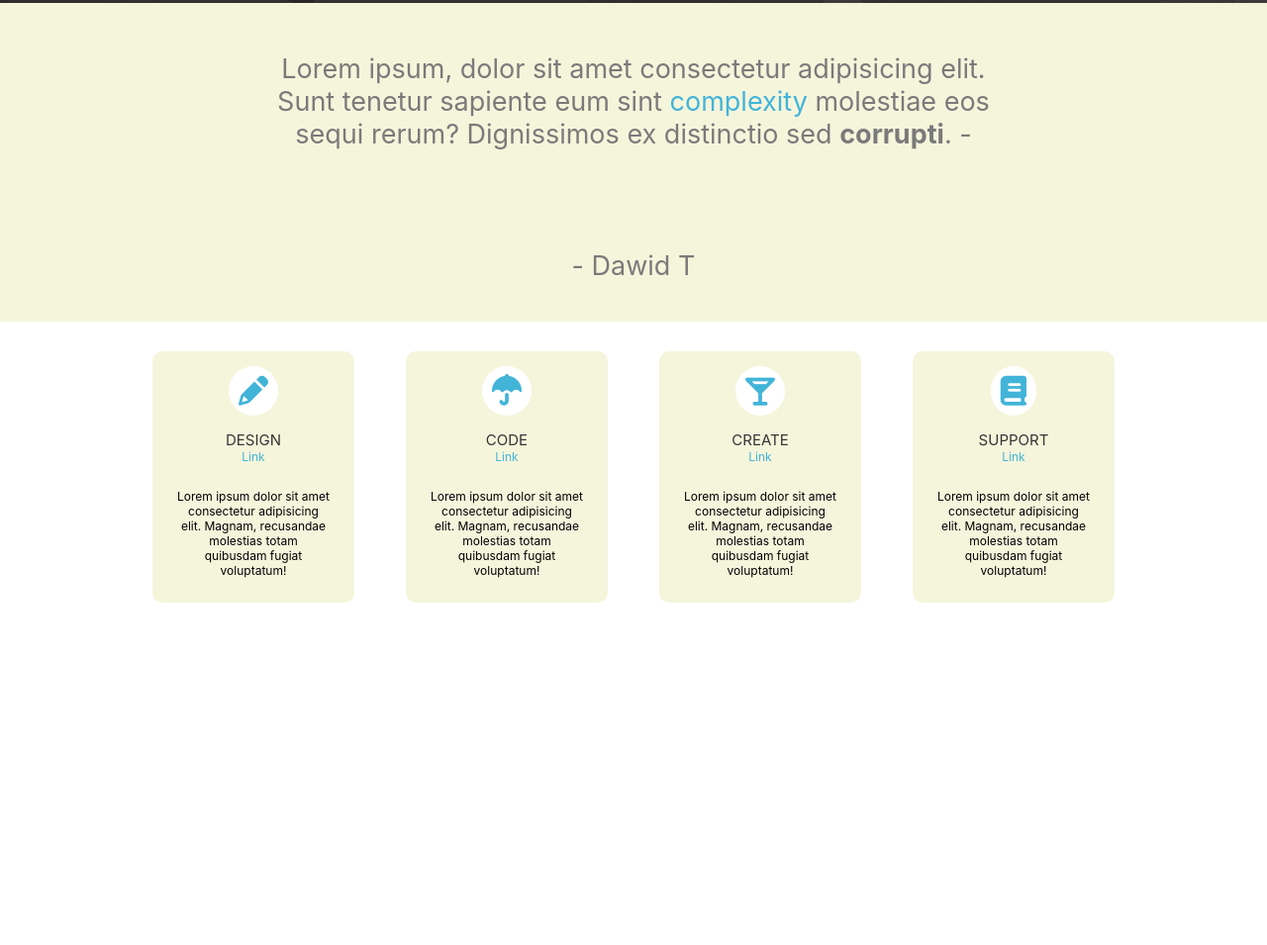
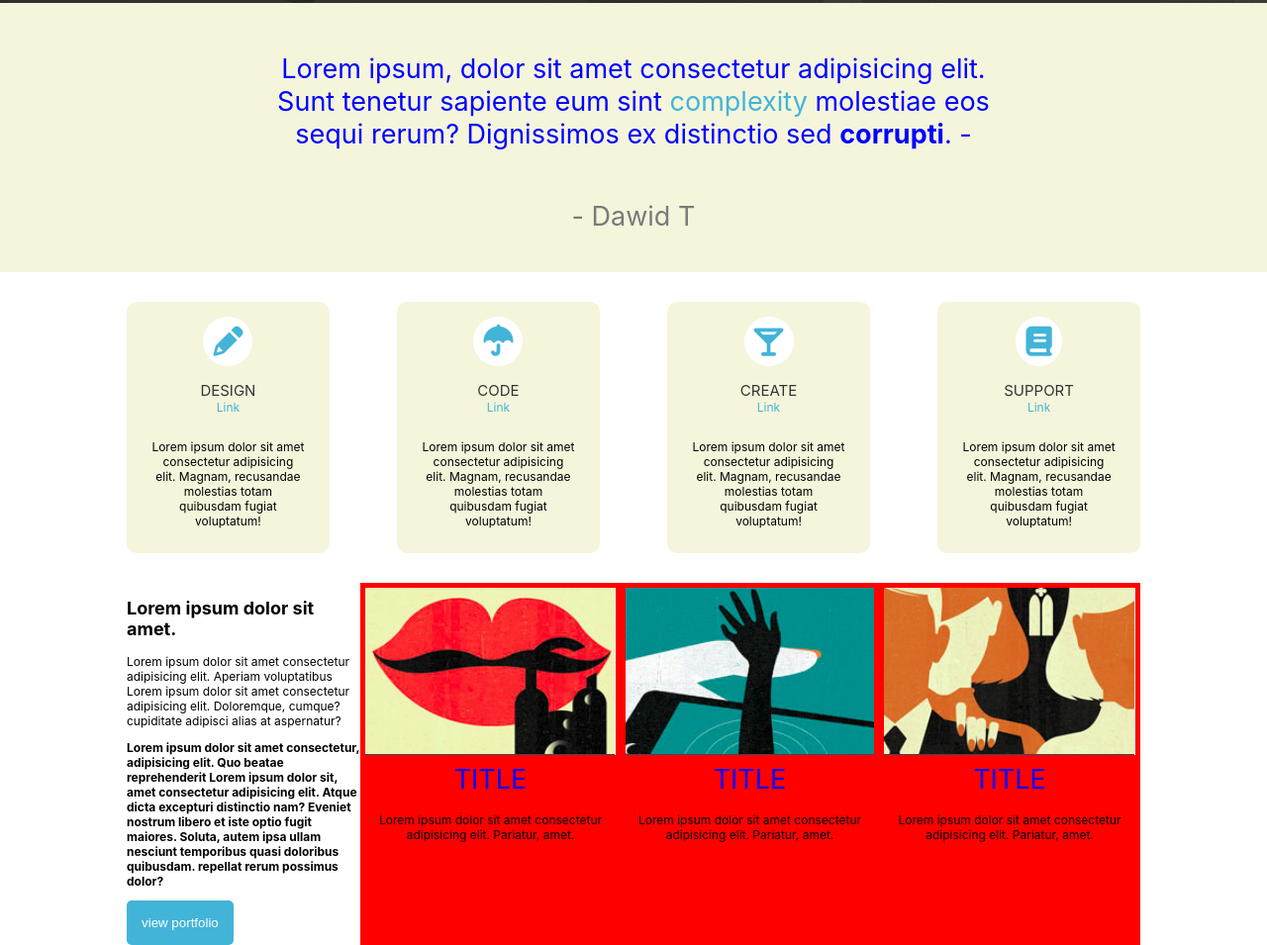
Before and after one commit to dawiteu/html-sass-flati-siteweb, a website: page index.html in a window 1280 px wide. Shown: the part 397-1352 px from the top of the page at 99% size. Before the commit the page ends 1036 px from the top, so only its background shows below. Drawn offline with Linux system fonts and the light colour scheme.

Commit message:
section 3 50%

```diff
--- a/index.html
+++ b/index.html
@@ -66,7 +66,42 @@
     </section>
 
     <section>
+        <div id="container">
 
+            <div id="recentw">
+                <h2>Lorem ipsum dolor sit amet.</h2>
+                <p>Lorem ipsum dolor sit amet consectetur adipisicing elit. Aperiam voluptatibus Lorem ipsum dolor sit amet consectetur adipisicing elit. Doloremque, cumque? cupiditate adipisci alias at aspernatur?</p>
+                <p class='b'>Lorem ipsum dolor sit amet consectetur, adipisicing elit. Quo beatae reprehenderit Lorem ipsum dolor sit, amet consectetur adipisicing elit. Atque dicta excepturi distinctio nam? Eveniet nostrum libero et iste optio fugit maiores. Soluta, autem ipsa ullam nesciunt temporibus quasi doloribus quibusdam. repellat rerum possimus dolor?</p>
+                <button>view portfolio </button>
+            </div>
+
+            <div id="minigal">
+
+                <div class='projects'>
+                    <img src="public/img/flati-design-screenshot1.png" />
+                    <div class='projectsinfo'>
+                        <h3>TITLE</h3>
+                        <p>Lorem ipsum dolor sit amet consectetur adipisicing elit. Pariatur, amet.</p>
+                    </div>
+                </div>
+
+                <div class='projects'>
+                    <img src="public/img/flati-design-screenshot2.png" />
+                    <div class='projectsinfo'>
+                        <h3>TITLE</h3>
+                        <p>Lorem ipsum dolor sit amet consectetur adipisicing elit. Pariatur, amet.</p>
+                    </div>
+                </div>
+
+                <div class='projects'>
+                    <img src="public/img/flati-design-screenshot3.png" />
+                    <div class='projectsinfo'>
+                        <h3>TITLE</h3>
+                        <p>Lorem ipsum dolor sit amet consectetur adipisicing elit. Pariatur, amet.</p>
+                    </div>
+                </div>
+            </div>
+        </div>
     </section>
 </body>
 </html>
--- a/src/sass/modules/_section.scss
+++ b/src/sass/modules/_section.scss
@@ -4,16 +4,19 @@ section{
     background-color: white;
     margin:0;
     padding:0;
-
     h3{
         width:60%;
-        margin:0 auto; padding:50px;
+        margin:0 auto;
         color:#7a7a7a;
         font-size:27px;
         font-weight: normal;
         a{
             text-decoration:none;
             color:$clb;
+        }
+        &:nth-child(1){
+            padding:50px;
+            color:blue;
         }
         &:nth-child(2){
             padding-bottom:40px;
@@ -25,7 +28,8 @@ section{
         margin:0 auto;
         padding:30px;
         display:flex;
-        justify-content: space-around;
+        justify-content: space-between;
+
         .carte{
             width:20%;
             background-color: beige;
@@ -39,7 +43,7 @@ section{
                 padding:10px;
             }
             h3{
-                padding:0!important;
+                padding:0;
                 color:#363434;
                 text-transform: uppercase;
                 font-size:15px;
@@ -55,4 +59,36 @@ section{
             }
         }
     }
+
+    div#container{
+        width:80%;
+        margin:0 auto;
+        display:flex;
+
+        div#recentw{
+            // background-color: yellow;
+            text-align:left;
+            // padding:35px;
+
+            button{
+                color:white;
+                background-color: $clb;
+                border:none;
+                padding:15px;
+                border-radius:5px;
+            }
+        }
+
+        div#minigal{
+            display:flex;
+            background-color: red;
+
+            div.projects{
+                margin:5px;
+                h3{
+                    padding:5px;
+                }
+            }
+        }
+    }
 }
```
Also changed, not shown: public/css/app.css.
